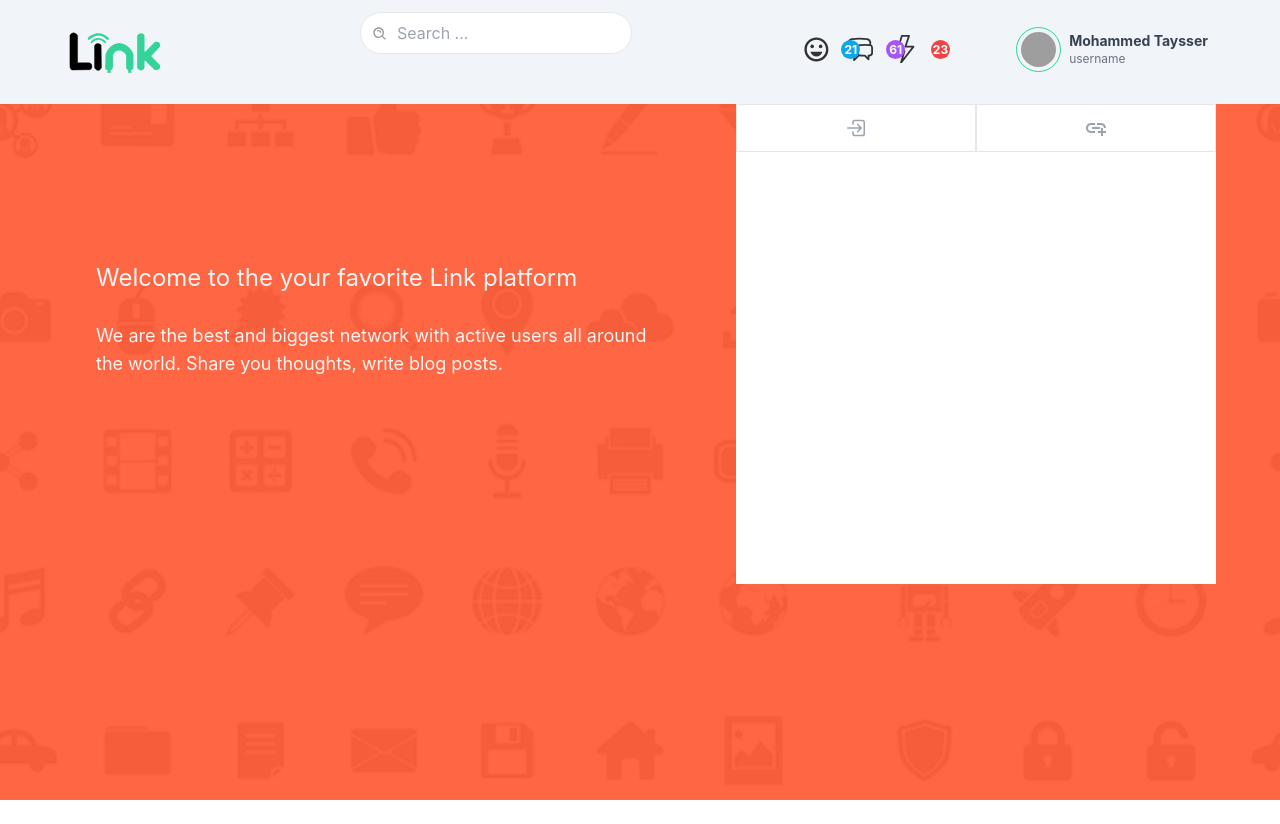
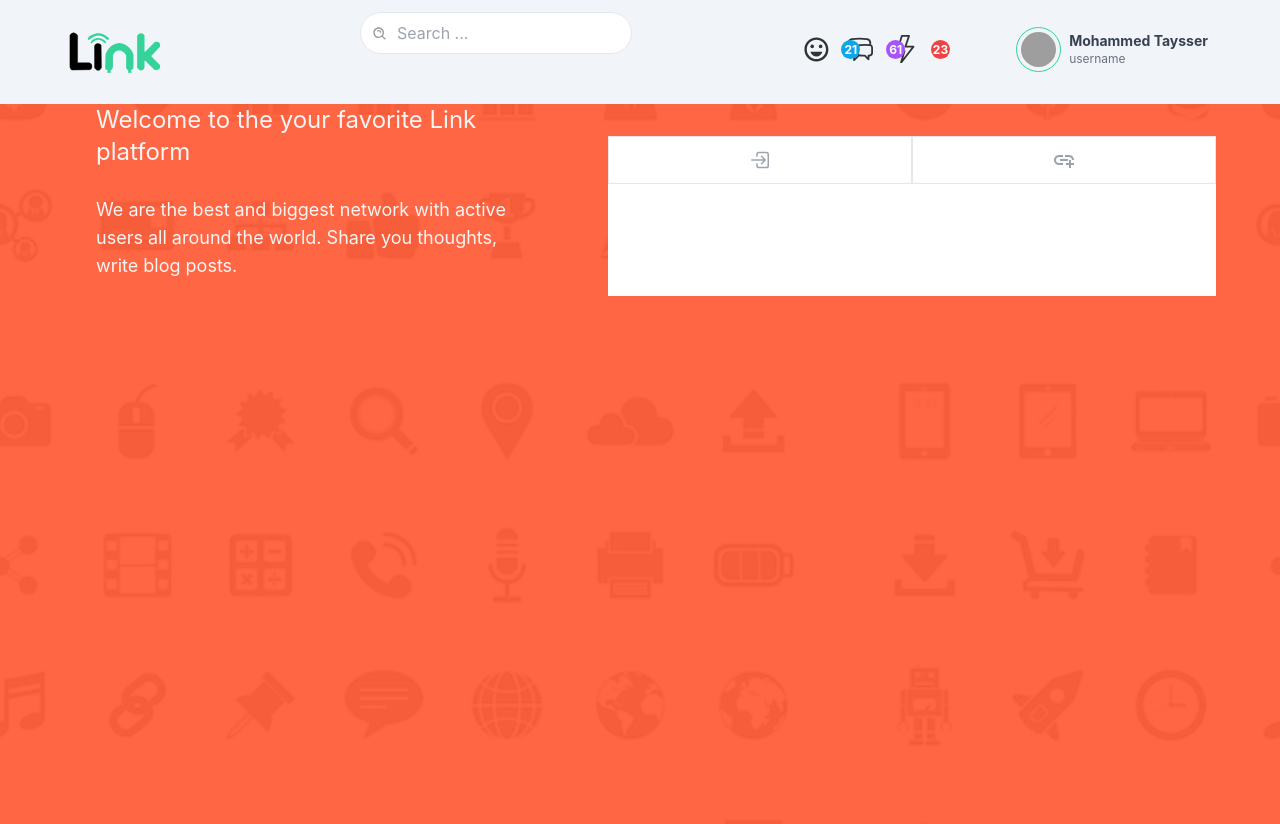
Before and after one commit to tahaebaed/link-social, a React (Create React App) app: page /registration in a window 1280 px wide. Before the commit the page ends 800 px from the top, so only its background shows below. Built offline with nearby package versions, Linux system fonts and the light colour scheme; grey boxes are pictures that could not be loaded.

Commit message:
sprint 2 -Registration component- refactor styling

```diff
--- a/src/layout/Registration.jsx
+++ b/src/layout/Registration.jsx
@@ -8,7 +8,7 @@ import '../assets/sass/components/registration.scss';
 
 const Registration = () => {
 	return (
-		<section>
+		<section className='relative min-h-[90vh]'>
 			<div className='registration-bg-wrap'></div>
 			<div className='container mt-[4rem] flex items-center justify-center'>
 				<div className='flex h-3/4 items-center flex-col md:flex-row justify-around w-full"'>
@@ -21,12 +21,12 @@ const Registration = () => {
 							the world. Share you thoughts, write blog posts.
 						</p>
 					</div>
-					<div className='bg-white h-[30rem] flex flex-col '>
-						<div className='registration-buttons w-[30rem] flex items-start flex-row'>
+					<div className='bg-white flex flex-col '>
+						<div className='registration-buttons w-[38rem] flex items-start flex-row'>
 							<NavLink
 								to='/registration/SignIn'
 								className={({ isActive }) =>
-									`h-[3rem] w-[15rem] flex items-center justify-center border text-2xl text-gray-400 transition-colors ${
+									`h-[3rem] w-[19rem] flex items-center justify-center border text-2xl text-gray-400 transition-colors ${
 										isActive ? 'text-stone-600' : ''
 									}`
 								}
@@ -36,7 +36,7 @@ const Registration = () => {
 							<NavLink
 								to='/registration/SignUp'
 								className={({ isActive }) =>
-									`h-[3rem] w-[15rem] flex items-center justify-center border text-2xl text-gray-400 transition-colors ${
+									`h-[3rem] w-[19rem] flex items-center justify-center border text-2xl text-gray-400 transition-colors ${
 										isActive ? 'text-stone-600' : ''
 									}`
 								}
@@ -44,7 +44,7 @@ const Registration = () => {
 								<MdAddLink />
 							</NavLink>
 						</div>
-						<div className='w-auto p-4 md:w-[30rem]'>
+						<div className='w-auto pb-20 p-8 md:w-[38rem]'>
 							<motion.div
 								whileInView={{ opacity: [0, 1] }}
 								transition={{ type: 'tween', delay: 0.2 }}
```
